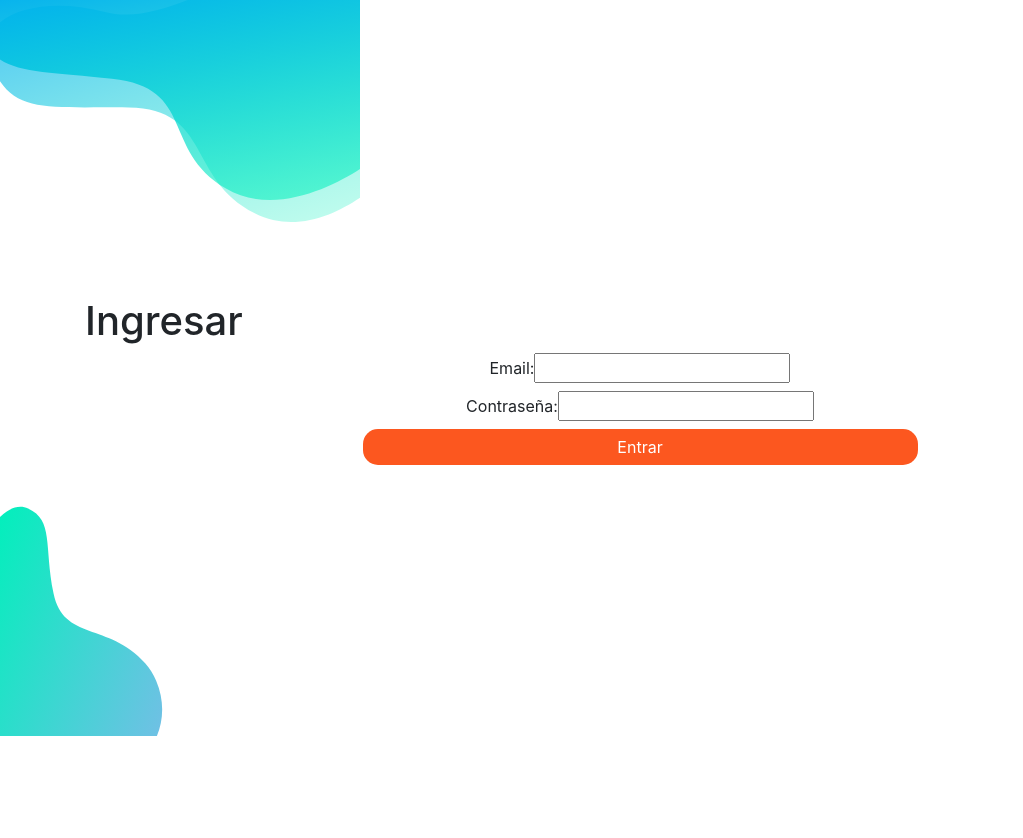
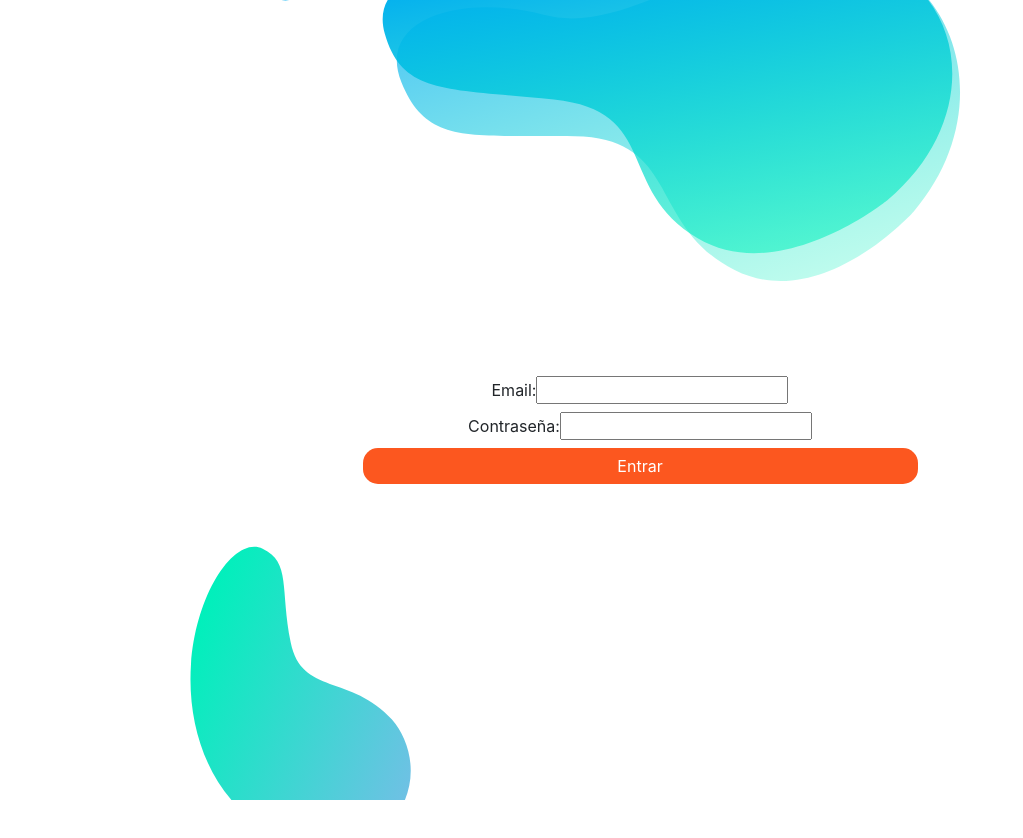
Before and after one commit to marialejandraip/crowdfunding-peer-to-peer, a React (Create React App) app: page /login in a window 1280 px wide. Shown: the top 838 px of the page, without its empty margins (0-1023 px from the left). Before the commit the page ends 800 px from the top, so only its background shows below. Built offline with nearby package versions, Linux system fonts and the light colour scheme; no server answers.

Commit message:
Estilos Login

```diff
--- a/src/components.css
+++ b/src/components.css
@@ -1,8 +1,30 @@
+*{
+    margin:0;
+    padding: 0;
+    box-sizing: border-box;
+}
 .login{
     height: 100vh;
+    width: 100vw;
+}
+.image-top{
+    position: relative;
+    height:47%;
+    width:100%
+}
+.image-bottom{
+    position: relative;
+    height:33%;
+    width:55%
+}
+.tittle{
+    position: absolute;
+    color: #00ADF0;
+    margin-top: -33%;
+    margin-left: 12%;
 }
 .container{
-    height: 25%;
+    height: 20%;
 }
 .form{
     display: flex;
@@ -16,3 +38,17 @@
     border-radius: 15px;
     height: 95px;
 }
+.arrow{
+    position: absolute;
+    background-color: #ffffff00;
+    background-image: url(./assets/images/Arrow.svg);
+    border: 0;
+    width: 39px;
+    height: 34px;
+    margin-left: -45%;
+    margin-top: 42%;
+
+}
+label{
+    top: 10px
+}
--- a/src/components/login.js
+++ b/src/components/login.js
@@ -3,6 +3,7 @@ import {signIn }from '../firebaseFunctions';
 import { Button } from 'react-bootstrap';
 import top from '../assets/images/Group 34.svg'
 import bottom from '../assets/images/XMLID 9.svg'
+import arrow from '../assets/images/Arrow.svg'
 import 'bootstrap/dist/css/bootstrap.min.css';
 import '../components.css';
 
@@ -24,9 +25,9 @@ export default function Login() {
 
   return (
     <div className = "login">
-      <img src = {top}/>
+      <img className = "image-top" src = {top}/>
       <div className = "container">
-        <h1>Ingresar</h1>
+        <h1 className = "tittle">Ingresar</h1>
         <form onSubmit={(e)=>login(e)} className = "form">
           <label>
             Email:
@@ -41,7 +42,10 @@ export default function Login() {
           <Button className = "col-6 button">Entrar</Button>
         </form>
       </div>
-      <img src = {bottom}/>
+      <img className = "image-bottom" src = {bottom}/>
+      <Button className = "arrow"></Button>
+
+
     </div>
   )
 }
```
Also changed, not shown: src/assets/images/Arrow.svg (added).
